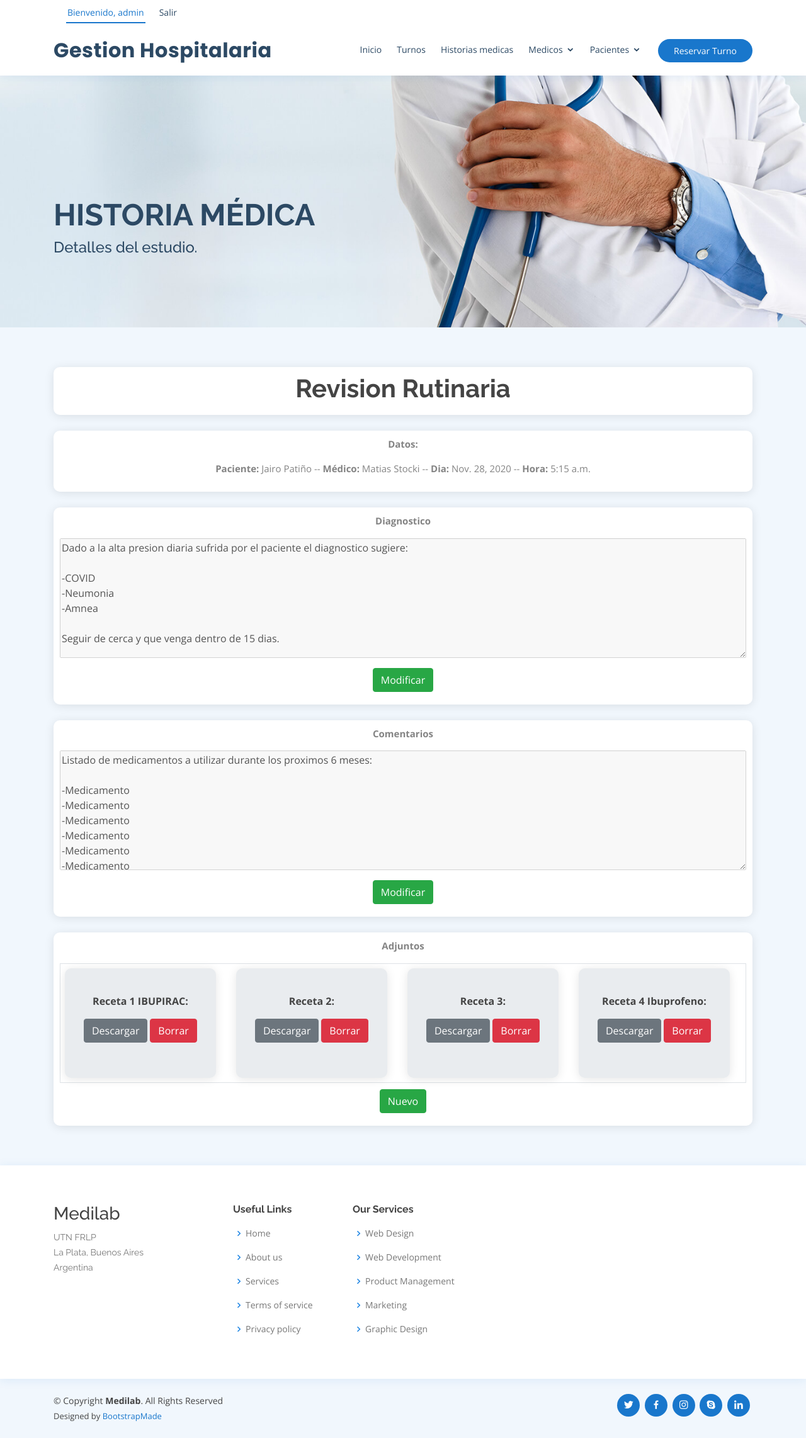
After one commit to fedeglggg/facu-GestionHospitalaria, a Django app: page /historia/2/ in a window 1280 px wide. The commit adds this page. Shown: the whole page at 63% size. Run offline with Django 3.2, Linux system fonts and the light colour scheme; a user stored in the database is signed in; data comes from the database, SQL or seed files in the repository; both versions use the stored data as it was after the commit; some libraries are stand-ins or nearby versions.

Commit message:
DetalleHistorias

```diff
--- a/proyectoGestionHospitalaria/appGestionHospitalaria/models.py
+++ b/proyectoGestionHospitalaria/appGestionHospitalaria/models.py
@@ -110,7 +110,7 @@ class Estudio(models.Model):
 class EstudioFile(models.Model):
     estudio = models.ForeignKey(Estudio, on_delete=models.CASCADE, null=False)
     file = models.FileField(upload_to ='uploads/')
-    descripcion = models.CharField(max_length=50, null=False, help_text="Ingrese descriptivo del archivo")
+    descripcion = models.CharField(max_length=20, null=False, help_text="Ingrese descriptivo del archivo")
 
     def __str__(self):
         """
--- a/proyectoGestionHospitalaria/appGestionHospitalaria/templates/baseTemplate.html
+++ b/proyectoGestionHospitalaria/appGestionHospitalaria/templates/baseTemplate.html
@@ -993,4 +993,6 @@
 {% block js %}
 {% endblock js %}
 </body>
+
+
 </html>
--- /dev/null
+++ b/proyectoGestionHospitalaria/appGestionHospitalaria/templates/historia_detail.html
@@ -0,0 +1,147 @@
+{% extends "baseTemplate.html" %}
+
+{% block content %}
+
+<section id="hero" class="d-flex align-items-center" style="position: unset; ">
+  <div class="container">
+    <h1>Historia Médica</h1>
+    <h2>Detalles del estudio.</h2>
+  </div>
+</section>
+
+<main id="main">
+<section id="appointment" class="appointment section-bg" style="padding: 3%;">
+<section id="why-us" class="why-us" style="all: inherit;padding: 0">
+<div class="container" style="text-align: center" >
+<div class="icon-boxes">
+
+<div class="icon-box" style="padding: 10px;margin: 25px 0px 25px 0px;">
+ <h1> <strong>{{ estudio.tipo }} </strong></h1>
+</div>
+
+<div class="icon-box" style="padding: 10px;margin: 25px 0px 25px 0px;">
+
+    <p><strong>Datos:</strong></p>
+  <p><strong>Paciente:</strong> {{ estudio.paciente }} --
+  <strong>Médico:</strong> {{ estudio.doctor }} --
+   <strong>Dia:</strong> {{estudio.turno.date}} --
+  <strong>Hora:</strong> {{estudio.turno.timeFrom}}</p>
+</div>
+
+<div class="icon-box" style="padding: 10px; margin: 25px 0px 25px 0px;">
+    <p><strong>Diagnostico</strong></p>
+    <textarea style="width: inherit;height: 190px" disabled>{{estudio.diagnostic}}</textarea>
+
+<a class="btn btn-success" style="margin: 10px;color: #fff;" data-toggle="modal" data-target="#myModalDiagnostic">Modificar</a>
+
+</div>
+<div class="icon-box" style="padding: 10px; margin: 25px 0px 25px 0px;">
+    <p><strong>Comentarios</strong></p>
+    <textarea style="width: inherit;height: 190px" disabled>{{estudio.comments}}</textarea>
+
+<a class="btn btn-success" style="margin: 10px;color: #fff;" data-toggle="modal" data-target="#myModalComments">Modificar</a>
+
+</div>
+
+<div class="icon-box " style="padding: 10px; margin: 25px 0px 25px 0px;">
+
+    <p><strong>Adjuntos</strong></p>
+<div class="container border">
+
+<div class="row">
+    {% for file in files %} <div class="col-lg-3" style="padding: 7px"><div class="icon-box" style="width: fit-content;background-color: #e9ecef"><strong>{{ file }}:</strong></p><p><a class="btn btn-secondary" href="{{ file.file.url }}" download>Descargar</a> <a class="btn btn-danger" href="">Borrar</a></p></div></div>{% if not forloop.last %}{% endif %}{% endfor %}
+
+</div>
+</div>
+
+<a class="btn btn-success" style="margin: 10px;color: #fff;" data-toggle="modal" data-target="#myModalFile">Nuevo</a>
+
+</div>
+<!--
+  <div style="margin-left:20px;margin-top:20px">
+    <h4>Estudios</h4>
+
+
+    {% for estudioItem in paciente.estudio_set.all %}
+    <hr>
+    <p><strong>Nombre:</strong> {{estudioItem.name}}</p>
+    <p><strong>Fecha:</strong> {{estudioItem.date}}</p>
+    <p><strong>Description:</strong> {{estudioItem.description}}</p>
+    {% endfor %}
+  </div>-->
+
+
+</div>
+</div>
+</section>
+</section>
+</main>
+
+<!-- Modals -->
+
+<!-- Modal -->
+<div class="modal fade" id="myModalFile" tabindex="-1" role="dialog" >
+  <div class="modal-dialog" role="document">
+    <div class="modal-content">
+      <div class="modal-header">
+        <h5 class="modal-title" id="exampleModalLabel">Adjuntos</h5>
+        <button type="button" class="close" data-dismiss="modal" aria-label="Close">
+        </button>
+      </div>
+      <div class="modal-body">
+       Aca iria el formulario para cargar un archivo
+      </div>
+      <div class="modal-footer">
+        <button type="button" class="btn btn-secondary" data-dismiss="modal">Cerrar</button>
+        <button type="button" class="btn btn-success">Guardar</button>
+      </div>
+    </div>
+  </div>
+</div>
+
+<div class="modal fade" id="myModalComments" tabindex="-1" role="dialog" >
+  <div class="modal-dialog" role="document">
+    <div class="modal-content">
+      <div class="modal-header">
+        <h5 class="modal-title" id="exampleModalLabel">Comentarios</h5>
+        <button type="button" class="close" data-dismiss="modal" aria-label="Close">
+        </button>
+      </div>
+      <div class="modal-body">
+       <div style="text-align: center">
+          <textarea style="width: 98%;height: 300px" >{{estudio.comments}}</textarea>
+          </div>
+      </div>
+      <div class="modal-footer">
+        <button type="button" class="btn btn-secondary" data-dismiss="modal">Cerrar</button>
+        <button type="button" class="btn btn-success">Guardar</button>
+      </div>
+    </div>
+  </div>
+</div>
+
+<div class="modal fade" id="myModalDiagnostic" tabindex="-1" role="dialog" >
+  <div class="modal-dialog" role="document">
+    <div class="modal-content">
+      <div class="modal-header">
+        <h5 class="modal-title" id="exampleModalLabel">Diagnóstico</h5>
+        <button type="button" class="close" data-dismiss="modal" aria-label="Close">
+        </button>
+      </div>
+      <div class="modal-body">
+            <div style="text-align: center">
+          <textarea style="width: 98%;height: 300px" >{{estudio.diagnostic}}</textarea>
+          </div>
+      </div>
+      <div class="modal-footer">
+        <button type="button" class="btn btn-secondary" data-dismiss="modal">Cerrar</button>
+        <button type="button" class="btn btn-success">Guardar</button>
+      </div>
+    </div>
+  </div>
+</div>
+
+
+
+
+{% endblock %}
--- a/proyectoGestionHospitalaria/appGestionHospitalaria/urls.py
+++ b/proyectoGestionHospitalaria/appGestionHospitalaria/urls.py
@@ -20,7 +20,8 @@ urlpatterns = [
     path('turnos/crear/1', views.create_turno_1, name='create_turno_1'),
     path('turnos/crear/2/', views.create_turno_2, name='create_turno_2'),
     path('turnos/crear/2/3/', views.create_turno_3, name='create_turno_3'),
-    path('historias/', views.historiasMedicas, name='lista_historia')
+    path('historias/', views.historiasMedicas, name='lista_historia'),
+    path('historia/<int:estudio_id>/', views.historia, name='historia')
 ]
 
 urlpatterns += static(settings.MEDIA_URL, document_root = settings.MEDIA_ROOT)
--- a/proyectoGestionHospitalaria/appGestionHospitalaria/views.py
+++ b/proyectoGestionHospitalaria/appGestionHospitalaria/views.py
@@ -1,6 +1,6 @@
 from django.http import HttpResponse
 from django.contrib.auth.decorators import login_required
-from .models import Paciente, Doctor, Estudio, Especialidad, Obra_social, Turno, TipoEstudio
+from .models import Paciente, Doctor, Estudio, Especialidad, Obra_social, Turno, TipoEstudio, EstudioFile
 from django.views import generic
 from django.contrib.auth import login, authenticate
 from django.contrib.auth.forms import UserCreationForm
@@ -135,8 +135,8 @@ def turnos(request):
 
 
 def historiasMedicas(request):
-    #if not is_user_auth(request.user, ('secretarios', 'medicos')):
-        #return redirect('error_acceso')
+    if not is_user_auth(request.user, ('secretarios', 'medicos', 'sarasa')):
+        return redirect('error_acceso')
 
     estudios = Estudio.objects.all()
 
@@ -148,6 +148,23 @@ def historiasMedicas(request):
         'myFilter': myFilter
     }
     return render(request, 'historia_list.html', context)
+
+def historia(request, estudio_id):
+    if not is_user_auth(request.user, ('secretarios', 'medicos', 'sarasa')):
+       return redirect('error_acceso')
+
+    try:
+        estudioAux = Estudio.objects.get(pk=estudio_id)
+        files = EstudioFile.objects.filter(estudio = estudioAux)
+
+        context = {
+            'estudio': estudioAux,
+            'files': files
+        }
+
+    except Estudio.DoesNotExist:
+        raise Http404("El estudio no existe")
+    return render(request, 'historia_detail.html', context)
 
 dict_especialidades = {
     'traumatologia': 'Traumatología',
```
Also changed, not shown: proyectoGestionHospitalaria/appGestionHospitalaria/filters.py (+9 -9 lines), proyectoGestionHospitalaria/appGestionHospitalaria/templates/historia_list.html (+5 -5 lines), proyectoGestionHospitalaria/uploads/GuiaTwrp.txt (added, +13 -0 lines), proyectoGestionHospitalaria/uploads/GuiaTwrp_jeS1Cho.txt (added, +13 -0 lines), proyectoGestionHospitalaria/uploads/Tp4-ABD.txt (added, +27 -0 lines), proyectoGestionHospitalaria/uploads/Tp4-ABD_rZqeHGq.txt (added, +27 -0 lines), proyectoGestionHospitalaria/appGestionHospitalaria/migrations/0024_auto_20201128_1911.py (added), proyectoGestionHospitalaria/db.sqlite3, proyectoGestionHospitalaria/uploads/0577c052841335ecaa8c7ce24b7c1712.png (added), proyectoGestionHospitalaria/uploads/0577c052841335ecaa8c7ce24b7c1712_90KH5qE.png (added), proyectoGestionHospitalaria/uploads/EmlcwelXIAgNzps.jpg (added), proyectoGestionHospitalaria/uploads/Materias2020-2ºCuatri.png (added), proyectoGestionHospitalaria/uploads/descarga.jpg (added), proyectoGestionHospitalaria/uploads/descarga_1.jpg (added), 1 more files.
